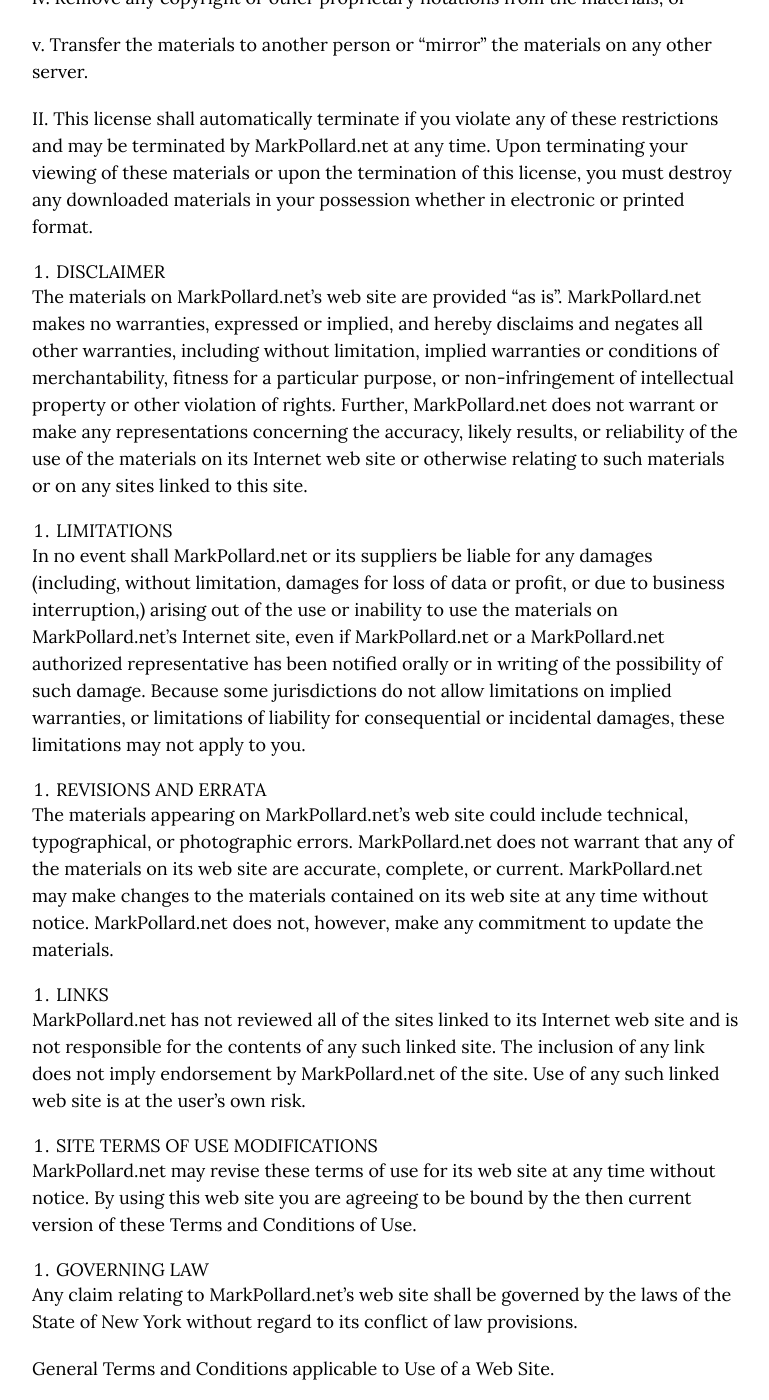
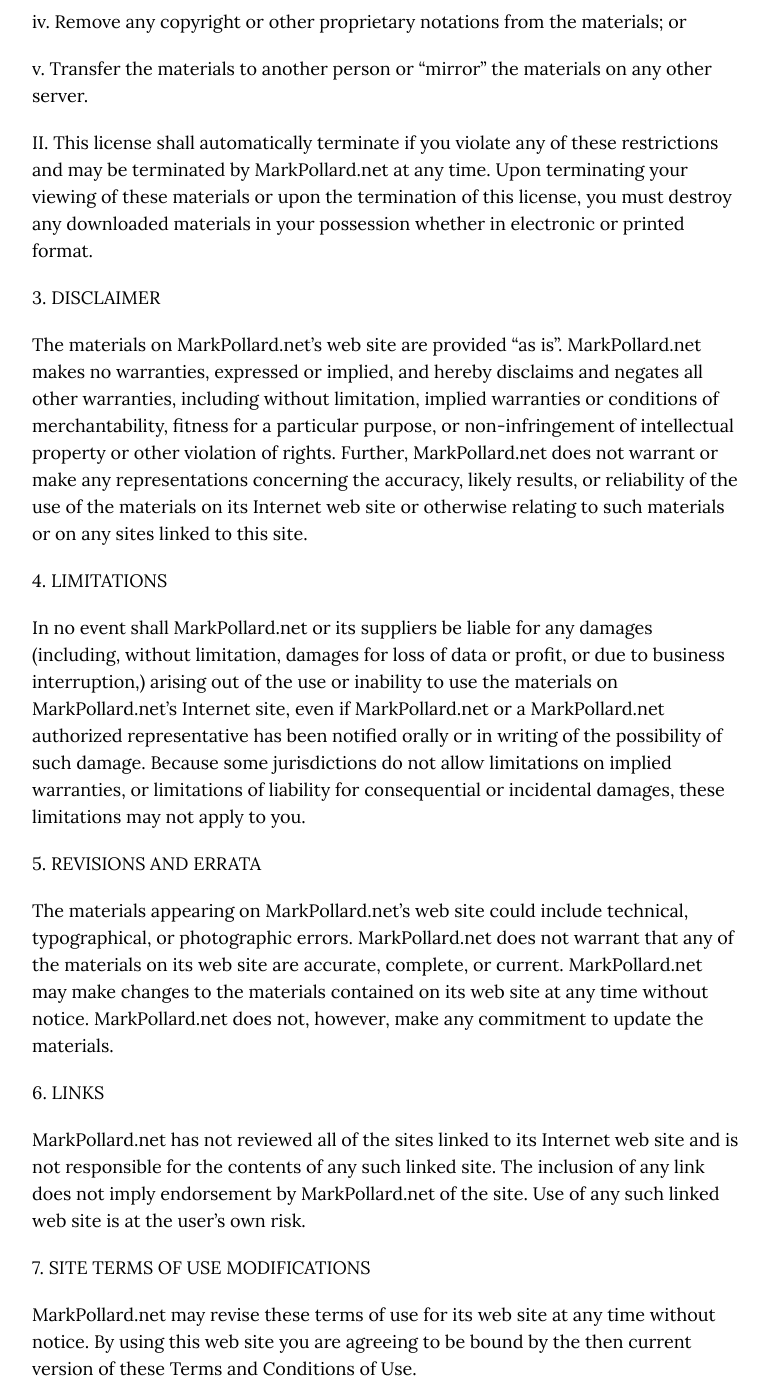
Before and after one commit to markhpollard/markhpollard.github.io, a Jekyll site: the page built from terms-and-conditions.md, in a window 1280 px wide and 1400 px high, scrolled down 789 px. Shown: the whole window, without its empty margins (254-1023 px from the left). Built offline with Jekyll 4.4.1, drawn with Linux system fonts in a browser that asks for light colours; nearby versions of some CDN libraries; some of the changed text lies outside the part shown.

Commit message:
Updated Terms And Conditions

```diff
--- a/terms-and-conditions.md
+++ b/terms-and-conditions.md
@@ -10,7 +10,7 @@
 
 By accessing this web site, you are agreeing to be bound by these website Terms and Conditions of Use, all applicable laws and regulations, and agree that you are responsible for compliance with any applicable local laws. If you do not agree with any of these terms, you are prohibited from using or accessing this site. The materials contained in this web site are protected by applicable copyright and trade mark law.
 
-2. USE LICENSE
+2\. USE LICENSE
 
 Permission is granted to temporarily download one copy of the materials (information or software) on MarkPollard.net’s web site for personal, non-commercial transitory viewing only. This is the grant of a license, not a transfer of title, and under this license you may not:
 
@@ -26,27 +26,27 @@
 
 II. This license shall automatically terminate if you violate any of these restrictions and may be terminated by MarkPollard.net at any time. Upon terminating your viewing of these materials or upon the termination of this license, you must destroy any downloaded materials in your possession whether in electronic or printed format.
 
-3. DISCLAIMER
+3\. DISCLAIMER
 
 The materials on MarkPollard.net’s web site are provided “as is”. MarkPollard.net makes no warranties, expressed or implied, and hereby disclaims and negates all other warranties, including without limitation, implied warranties or conditions of merchantability, fitness for a particular purpose, or non-infringement of intellectual property or other violation of rights. Further, MarkPollard.net does not warrant or make any representations concerning the accuracy, likely results, or reliability of the use of the materials on its Internet web site or otherwise relating to such materials or on any sites linked to this site.
 
-4. LIMITATIONS
+4\. LIMITATIONS
 
 In no event shall MarkPollard.net or its suppliers be liable for any damages (including, without limitation, damages for loss of data or profit, or due to business interruption,) arising out of the use or inability to use the materials on MarkPollard.net’s Internet site, even if MarkPollard.net or a MarkPollard.net authorized representative has been notified orally or in writing of the possibility of such damage. Because some jurisdictions do not allow limitations on implied warranties, or limitations of liability for consequential or incidental damages, these limitations may not apply to you.
 
-5. REVISIONS AND ERRATA
+5\. REVISIONS AND ERRATA
 
 The materials appearing on MarkPollard.net’s web site could include technical, typographical, or photographic errors. MarkPollard.net does not warrant that any of the materials on its web site are accurate, complete, or current. MarkPollard.net may make changes to the materials contained on its web site at any time without notice. MarkPollard.net does not, however, make any commitment to update the materials.
 
-6. LINKS
+6\. LINKS
 
 MarkPollard.net has not reviewed all of the sites linked to its Internet web site and is not responsible for the contents of any such linked site. The inclusion of any link does not imply endorsement by MarkPollard.net of the site. Use of any such linked web site is at the user’s own risk.
 
-7. SITE TERMS OF USE MODIFICATIONS
+7\. SITE TERMS OF USE MODIFICATIONS
 
 MarkPollard.net may revise these terms of use for its web site at any time without notice. By using this web site you are agreeing to be bound by the then current version of these Terms and Conditions of Use.
 
-8. GOVERNING LAW
+8\. GOVERNING LAW
 
 Any claim relating to MarkPollard.net’s web site shall be governed by the laws of the State of New York without regard to its conflict of law provisions.
 
```
